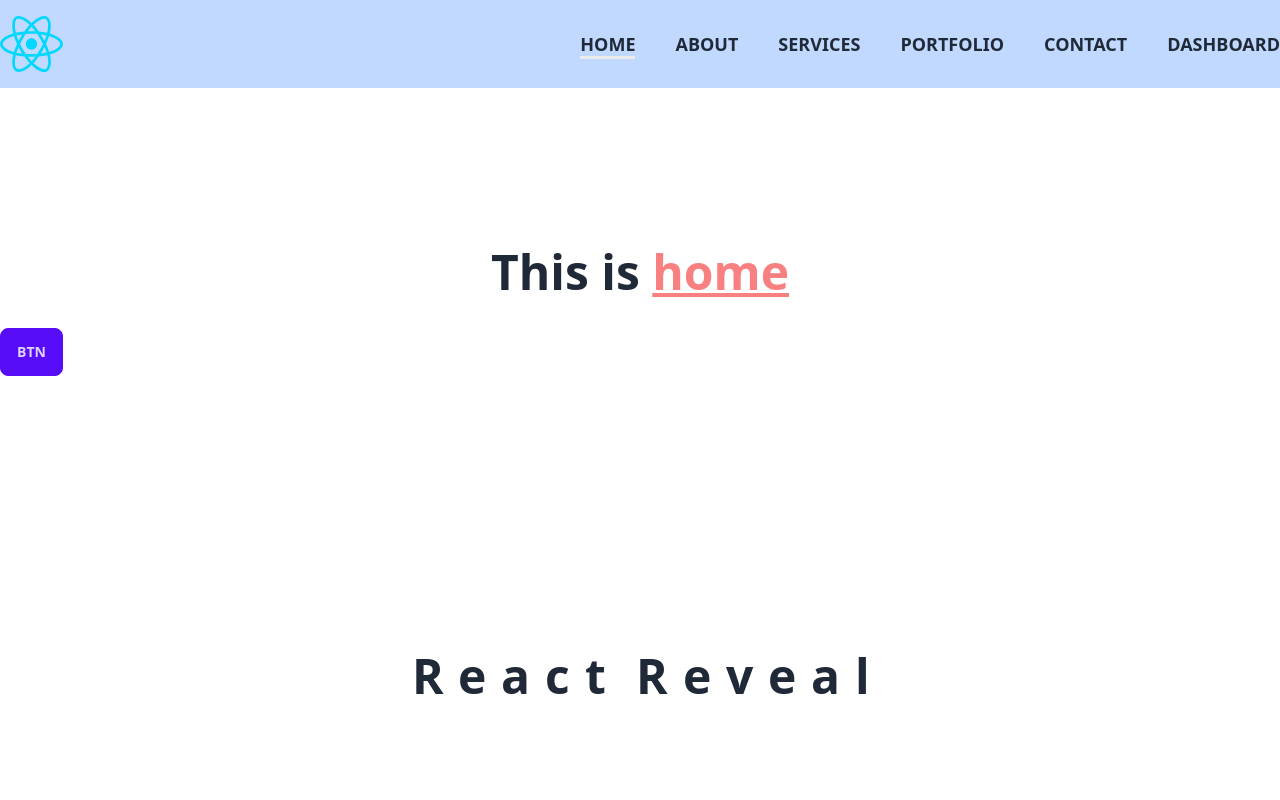
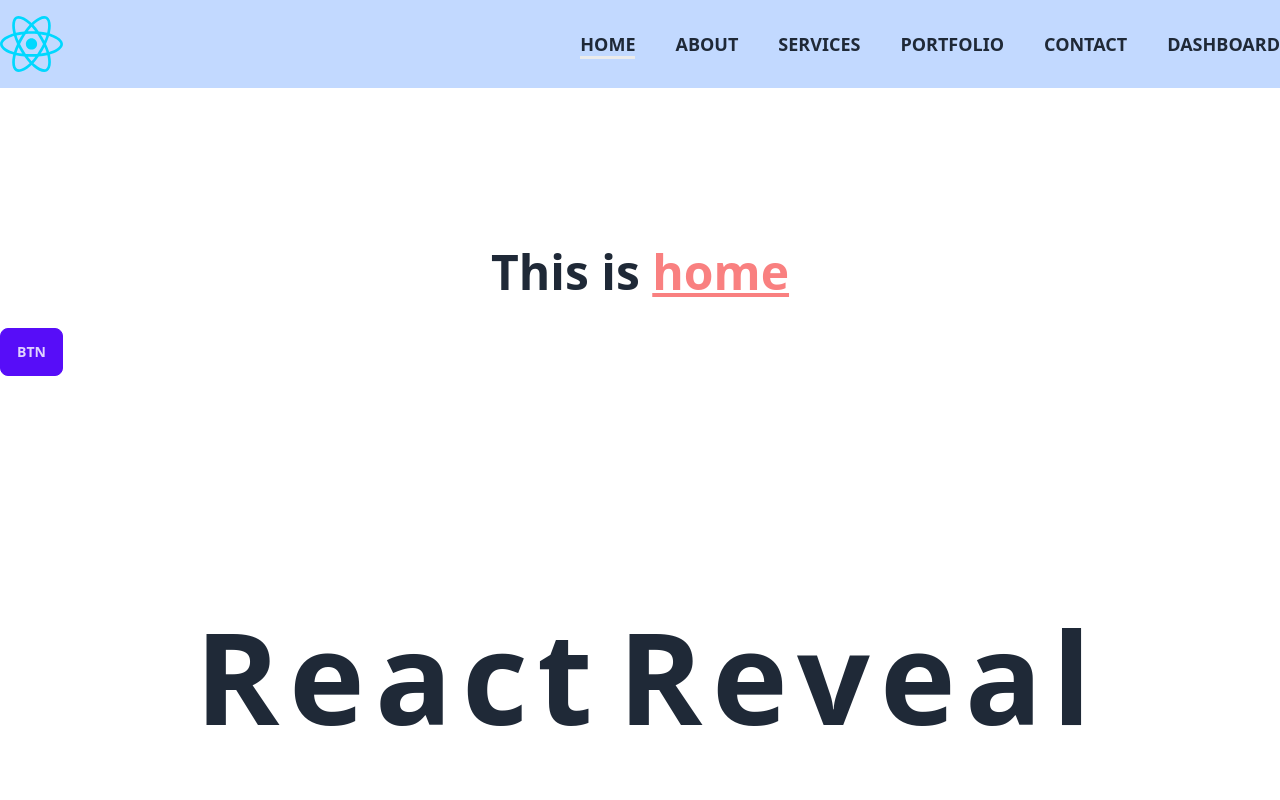
Before and after one commit to SiamIslamSagor/react-responsive-nav, a React (Vite) app: page / in a window 1280 px wide. Shown: the top 800 px of the page. Built offline with nearby package versions, Linux system fonts and the light colour scheme.

Commit message:
add deffrent animation

```diff
--- a/src/coponents/ReactAnimCom/ReactAnimCom.jsx
+++ b/src/coponents/ReactAnimCom/ReactAnimCom.jsx
@@ -2,6 +2,7 @@
 
 import {
   AttentionSeeker,
+  Fade,
   // import {
   //   AttentionSeeker,
   //   Bounce,
@@ -87,13 +88,33 @@ const ReactAnimCom = () => {
   const handleMouseEnter = hoverChr => {
     let elem = `.${hoverChr}`;
     let animChr = document.querySelector(elem);
-    if (animChr.classList.length === 5) {
-      console.log("not have");
-      animChr.classList.add("animate__rubberBand");
-    } else {
-      console.log("have");
+    animChr.classList.add("animate__rubberBand");
+    setTimeout(() => {
       animChr.classList.remove("animate__rubberBand");
-    }
+    }, 1000);
+    // if (animChr.classList.length === 5) {
+    //   console.log("not have");
+    //   animChr.classList.add("animate__rubberBand");
+    // } else {
+    //   console.log("have");
+    //   animChr.classList.remove("animate__rubberBand");
+    // }
+    console.log(animChr.classList.length);
+  };
+
+  const handleMouseLeave = hoverChr => {
+    let elem = `.${hoverChr}`;
+    let animChr = document.querySelector(elem);
+    // animChr.classList.remove("animate__rubberBand");
+    // animChr.classList.add("animate__shakeX");
+    // animChr.setAttribute("bounce", false);
+    // if (animChr.classList.length === 5) {
+    //   console.log("not have");
+    //   animChr.classList.add("animate__rubberBand");
+    // } else {
+    //   console.log("have");
+    //   animChr.classList.remove("animate__rubberBand");
+    // }
     console.log(animChr.classList.length);
   };
 
@@ -101,7 +122,7 @@ const ReactAnimCom = () => {
     <div>
       <div className="w-[600px] h-[600px] flex items-center justify-center mx-auto ">
         {/* <Bounce direction="ri">
-          <h1 className="text-5xl font-medium">React Reveal</h1>
+          <h1 className="text-9xl font-medium">React Reveal</h1>
         </Bounce> */}
         <div
           // className="animate__rubberBand px-1"
@@ -123,41 +144,102 @@ const ReactAnimCom = () => {
           // tada
           // wobble
         >
-          <AttentionSeeker className="text-5xl font-bold tracking-tight anim-chr1 ">
-            <p onMouseEnter={() => handleMouseEnter("anim-chr1")}>R</p>
+          <AttentionSeeker
+            bounce={false}
+            className="text-9xl font-bold tracking-tighter leading-3 anim-chr1 "
+          >
+            <p
+              onMouseEnter={() => handleMouseEnter("anim-chr1")}
+              onMouseLeave={() => handleMouseLeave("anim-chr1")}
+            >
+              R
+            </p>
           </AttentionSeeker>
-          <AttentionSeeker className="text-5xl font-bold tracking-tight anim-chr2">
-            <p onMouseEnter={() => handleMouseEnter("anim-chr2")}>e</p>
+          <AttentionSeeker className="text-9xl font-bold tracking-tighter leading-3 anim-chr2">
+            <p
+              onMouseEnter={() => handleMouseEnter("anim-chr2")}
+              onMouseLeave={() => handleMouseLeave("anim-chr2")}
+            >
+              e
+            </p>
           </AttentionSeeker>
-          <AttentionSeeker className="text-5xl font-bold tracking-tight anim-chr3">
-            <p onMouseEnter={() => handleMouseEnter("anim-chr3")}>a</p>
+          <AttentionSeeker className="text-9xl font-bold tracking-tighter leading-3 anim-chr3">
+            <p
+              onMouseEnter={() => handleMouseEnter("anim-chr3")}
+              onMouseLeave={() => handleMouseLeave("anim-chr3")}
+            >
+              a
+            </p>
           </AttentionSeeker>
-          <AttentionSeeker className="text-5xl font-bold tracking-tight anim-chr4">
-            <p onMouseEnter={() => handleMouseEnter("anim-chr4")}>c</p>
+          <AttentionSeeker className="text-9xl font-bold tracking-tighter leading-3 anim-chr4">
+            <p
+              onMouseEnter={() => handleMouseEnter("anim-chr4")}
+              onMouseLeave={() => handleMouseLeave("anim-chr4")}
+            >
+              c
+            </p>
           </AttentionSeeker>
-          <AttentionSeeker className="text-5xl font-bold tracking-tight anim-chr5">
-            <p onMouseEnter={() => handleMouseEnter("anim-chr5")}>t</p>
+          <AttentionSeeker className="text-9xl font-bold tracking-tighter leading-3 anim-chr5">
+            <p
+              onMouseEnter={() => handleMouseEnter("anim-chr5")}
+              onMouseLeave={() => handleMouseLeave("anim-chr5")}
+            >
+              t
+            </p>
           </AttentionSeeker>
-          <AttentionSeeker className="text-5xl font-bold tracking-tight anim-chr6">
-            <p onMouseEnter={() => handleMouseEnter("anim-chr6")}></p>
+          <AttentionSeeker className="text-9xl font-bold tracking-tighter leading-3 anim-chr6">
+            <p
+              onMouseEnter={() => handleMouseEnter("anim-chr6")}
+              onMouseLeave={() => handleMouseLeave("anim-chr6")}
+            ></p>
           </AttentionSeeker>
-          <AttentionSeeker className="text-5xl font-bold tracking-tight anim-chr7">
-            <p onMouseEnter={() => handleMouseEnter("anim-chr7")}>R</p>
+          <AttentionSeeker className="text-9xl font-bold tracking-tighter leading-3 anim-chr7">
+            <p
+              onMouseEnter={() => handleMouseEnter("anim-chr7")}
+              onMouseLeave={() => handleMouseLeave("anim-chr7")}
+            >
+              R
+            </p>
           </AttentionSeeker>
-          <AttentionSeeker className="text-5xl  font-bold tracking-tight anim-chr8">
-            <p onMouseEnter={() => handleMouseEnter("anim-chr8")}>e</p>
+          <AttentionSeeker className="text-9xl  font-bold tracking-tighter leading-3 anim-chr8">
+            <p
+              onMouseEnter={() => handleMouseEnter("anim-chr8")}
+              onMouseLeave={() => handleMouseLeave("anim-chr8")}
+            >
+              e
+            </p>
           </AttentionSeeker>
-          <AttentionSeeker className="text-5xl font-bold tracking-tight anim-chr9">
-            <p onMouseEnter={() => handleMouseEnter("anim-chr9")}>v</p>
+          <AttentionSeeker className="text-9xl font-bold tracking-tighter leading-3 anim-chr9">
+            <p
+              onMouseEnter={() => handleMouseEnter("anim-chr9")}
+              onMouseLeave={() => handleMouseLeave("anim-chr9")}
+            >
+              v
+            </p>
           </AttentionSeeker>
-          <AttentionSeeker className="text-5xl font-bold tracking-tight anim-chr10">
-            <p onMouseEnter={() => handleMouseEnter("anim-chr10")}>e</p>
+          <AttentionSeeker className="text-9xl font-bold tracking-tighter leading-3 anim-chr10">
+            <p
+              onMouseEnter={() => handleMouseEnter("anim-chr10")}
+              onMouseLeave={() => handleMouseLeave("anim-chr10")}
+            >
+              e
+            </p>
           </AttentionSeeker>
-          <AttentionSeeker className="text-5xl font-bold tracking-tight anim-chr11">
-            <p onMouseEnter={() => handleMouseEnter("anim-chr11")}>a</p>
+          <AttentionSeeker className="text-9xl font-bold tracking-tighter leading-3 anim-chr11">
+            <p
+              onMouseEnter={() => handleMouseEnter("anim-chr11")}
+              onMouseLeave={() => handleMouseLeave("anim-chr11")}
+            >
+              a
+            </p>
           </AttentionSeeker>
-          <AttentionSeeker className="text-5xl font-bold tracking-tight anim-chr12">
-            <p onMouseEnter={() => handleMouseEnter("anim-chr12")}>l</p>
+          <AttentionSeeker className="text-9xl font-bold tracking-tighter leading-3 anim-chr12">
+            <p
+              onMouseEnter={() => handleMouseEnter("anim-chr12")}
+              onMouseLeave={() => handleMouseLeave("anim-chr12")}
+            >
+              l
+            </p>
           </AttentionSeeker>
         </div>
       </div>
```
